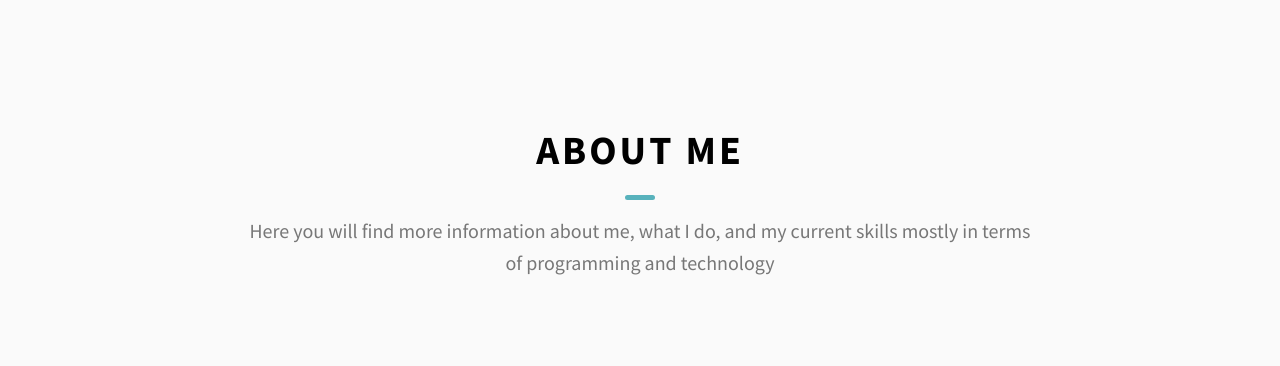
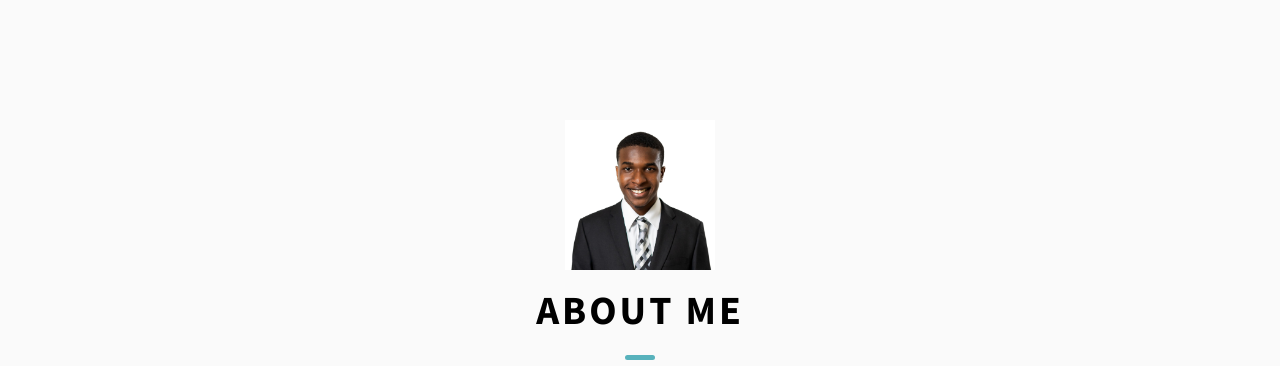
Before and after one commit to KareemEllis/KareemEllis.github.io, a website: page index.html in a window 1280 px wide. Shown: the part 800-1166 px from the top of the page. Drawn offline with Linux system fonts and the light colour scheme.

Commit message:
Added image to about section

```diff
--- a/index.html
+++ b/index.html
@@ -5,7 +5,7 @@
     <meta name="viewport" content="width=device-width, initial-scale=1.0">
     <meta http-equiv="X-UA-Compatible" content="ie=edge" />
     <title>Kareem Ellis - Web Developer</title>
-    <meta name="description" content="Kareem Ellis is an enthusiastic Web Developer and Computer Scientist. Explore Kareem Ellis' portfolio to see his projects, skills, and contact information.">
+    <meta name="description" content="Discover Kareem Ellis, a passionate Web Developer and Computer Scientist from Jamaica, specializing in creating dynamic and user-friendly web applications.">
 
     <link rel="stylesheet" href="css/style.css" />
 
@@ -137,6 +137,9 @@
 
     <section id="about" class="about sec-pad">
         <div class="main-container">
+          <div class="image-container">
+            <img src="./images/kareem.jpg" class="about-picture" alt="Picture of Kareem Ellis Web Developer">
+          </div>
           <h2 class="heading heading-sec heading-sec__mb-med">
             <span class="heading-sec__main">About Me</span>
             <span class="heading-sec__sub">
--- a/sass/pages/_home.scss
+++ b/sass/pages/_home.scss
@@ -95,6 +95,18 @@
 
 .about {
   background: rgb(250, 250, 250);
+
+  .image-container {
+    display: flex;
+    justify-content: center;
+    align-items: center;
+
+    img {
+      width: 150px;
+      margin-bottom: 10px;
+    }
+  }
+
 
   &__content {
     display: grid;
```
Also changed, not shown: css/style.css.
